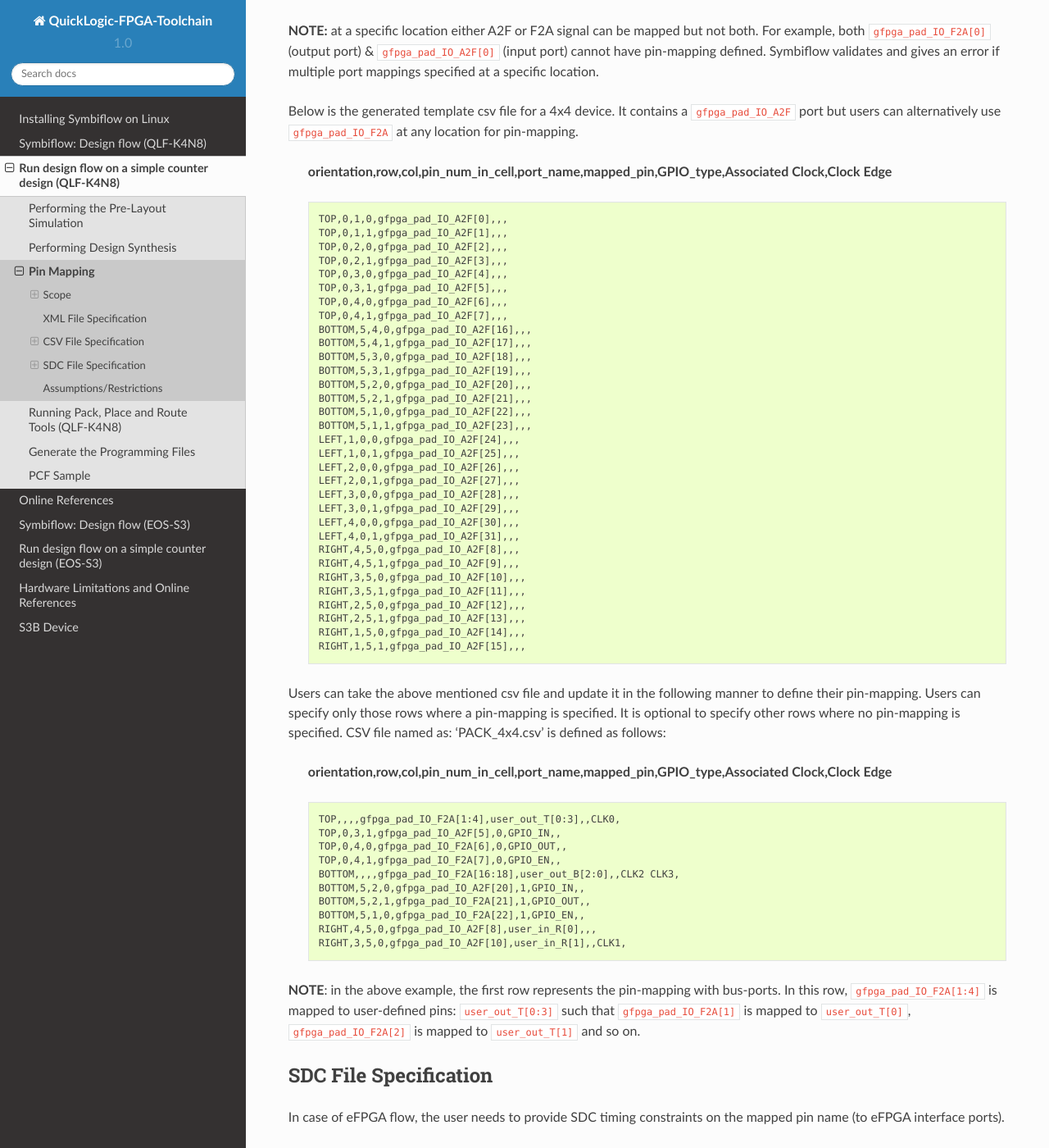
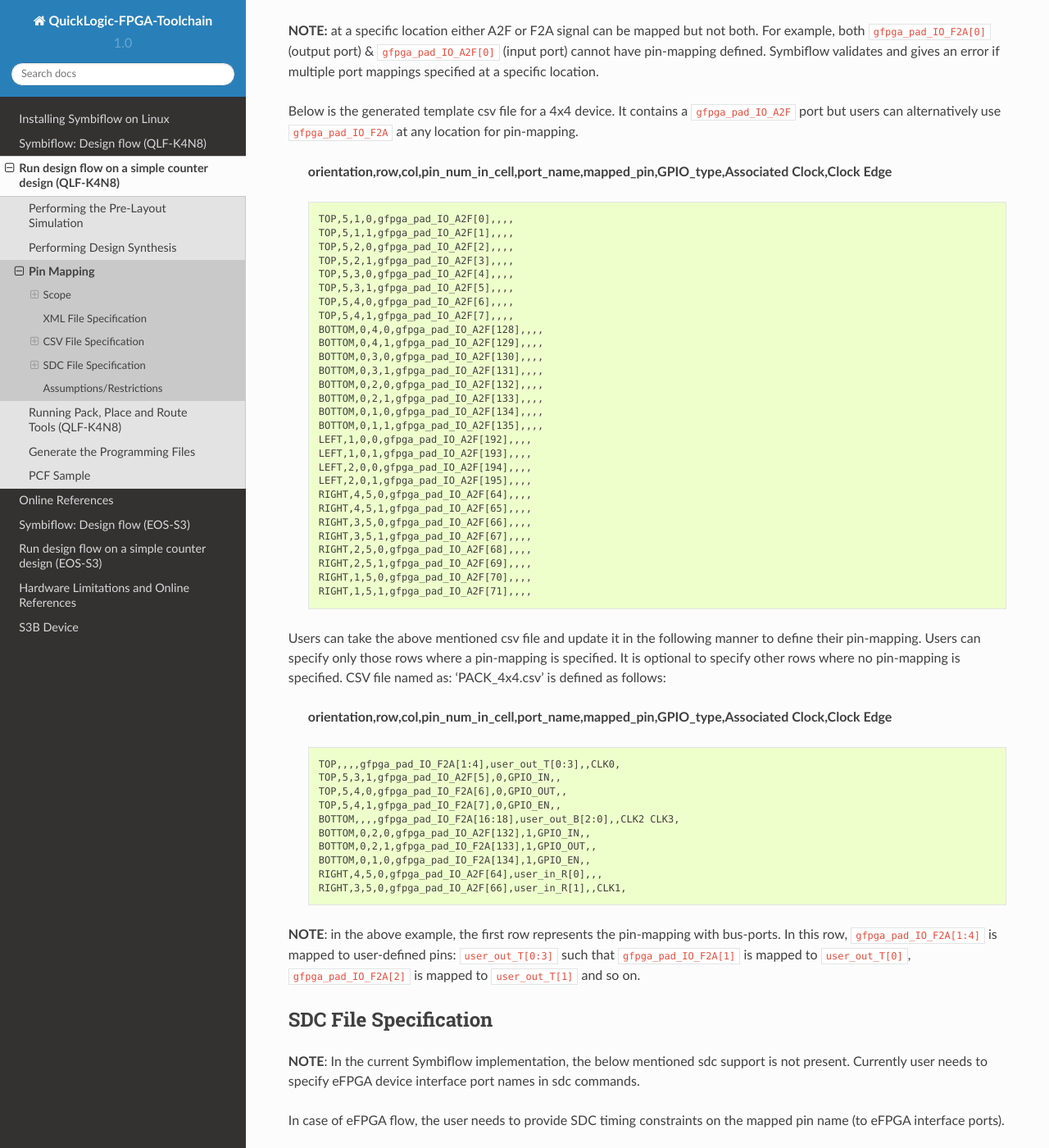
Before and after one commit to QuickLogic-Corp/quicklogic-fpga-toolchain, a Sphinx documentation site: the page built from docs/source/tutorial/qlf_k4n8/Pin-mapping.rst, in a window 1280 px wide and 1400 px high, scrolled down 5535 px. Shown: the whole window at 82% size. Built offline with Sphinx 7.4.7 and the Read the Docs theme 2.0.0, drawn with Linux system fonts in a browser that asks for light colours.

Commit message:
Updating pin-map doc with a note on sdc commands

```diff
--- a/docs/source/tutorial/qlf_k4n8/Pin-mapping.rst
+++ b/docs/source/tutorial/qlf_k4n8/Pin-mapping.rst
@@ -108,7 +108,7 @@ Template xml file <https://github.com/SymbiFlow/symbiflow-arch-defs/blob/master/
 
     <DEVICE name= "qlf_k4n8_umc22" family="qlf_k4n8" width="26" height="26" z="16">
         <IO>
-            <TOP_IO y="0">
+            <TOP_IO y="25">
                 <CELL port_name="f2a_i" mapped_name="gfpga_pad_IO_F2A[0:383]" startx="1" endx="24"/>
                 <CELL port_name="a2f_o" mapped_name="gfpga_pad_IO_A2F[0:383]" startx="1" endx="24"/>
             </TOP_IO>
@@ -116,7 +116,7 @@ Template xml file <https://github.com/SymbiFlow/symbiflow-arch-defs/blob/master/
                 <CELL port_name="f2a_i" mapped_name="gfpga_pad_IO_F2A[384:767]" starty="24" endy="1"/>
                 <CELL port_name="a2f_o" mapped_name="gfpga_pad_IO_A2F[384:767]" starty="24" endy="1"/>
             </RIGHT_IO>
-            <BOTTOM_IO y="25">
+            <BOTTOM_IO y="0">
                 <CELL port_name="f2a_i" mapped_name="gfpga_pad_IO_F2A[768:1151]" startx="24" endx="1"/>
                 <CELL port_name="a2f_o" mapped_name="gfpga_pad_IO_A2F[768:1151]" startx="24" endx="1"/>
             </BOTTOM_IO>
@@ -169,38 +169,34 @@ Below is the generated template csv file for a 4x4 device. It contains a ``gfpga
 
     .. code-block:: none
 
-        TOP,0,1,0,gfpga_pad_IO_A2F[0],,,
-        TOP,0,1,1,gfpga_pad_IO_A2F[1],,,
-        TOP,0,2,0,gfpga_pad_IO_A2F[2],,,
-        TOP,0,2,1,gfpga_pad_IO_A2F[3],,,
-        TOP,0,3,0,gfpga_pad_IO_A2F[4],,,
-        TOP,0,3,1,gfpga_pad_IO_A2F[5],,,
-        TOP,0,4,0,gfpga_pad_IO_A2F[6],,,
-        TOP,0,4,1,gfpga_pad_IO_A2F[7],,,
-        BOTTOM,5,4,0,gfpga_pad_IO_A2F[16],,,
-        BOTTOM,5,4,1,gfpga_pad_IO_A2F[17],,,
-        BOTTOM,5,3,0,gfpga_pad_IO_A2F[18],,,
-        BOTTOM,5,3,1,gfpga_pad_IO_A2F[19],,,
-        BOTTOM,5,2,0,gfpga_pad_IO_A2F[20],,,
-        BOTTOM,5,2,1,gfpga_pad_IO_A2F[21],,,
-        BOTTOM,5,1,0,gfpga_pad_IO_A2F[22],,,
-        BOTTOM,5,1,1,gfpga_pad_IO_A2F[23],,,
-        LEFT,1,0,0,gfpga_pad_IO_A2F[24],,,
-        LEFT,1,0,1,gfpga_pad_IO_A2F[25],,,
-        LEFT,2,0,0,gfpga_pad_IO_A2F[26],,,
-        LEFT,2,0,1,gfpga_pad_IO_A2F[27],,,
-        LEFT,3,0,0,gfpga_pad_IO_A2F[28],,,
-        LEFT,3,0,1,gfpga_pad_IO_A2F[29],,,
-        LEFT,4,0,0,gfpga_pad_IO_A2F[30],,,
-        LEFT,4,0,1,gfpga_pad_IO_A2F[31],,,
-        RIGHT,4,5,0,gfpga_pad_IO_A2F[8],,,
-        RIGHT,4,5,1,gfpga_pad_IO_A2F[9],,,
-        RIGHT,3,5,0,gfpga_pad_IO_A2F[10],,,
-        RIGHT,3,5,1,gfpga_pad_IO_A2F[11],,,
-        RIGHT,2,5,0,gfpga_pad_IO_A2F[12],,,
-        RIGHT,2,5,1,gfpga_pad_IO_A2F[13],,,
-        RIGHT,1,5,0,gfpga_pad_IO_A2F[14],,,
-        RIGHT,1,5,1,gfpga_pad_IO_A2F[15],,,
+        TOP,5,1,0,gfpga_pad_IO_A2F[0],,,,
+        TOP,5,1,1,gfpga_pad_IO_A2F[1],,,,
+        TOP,5,2,0,gfpga_pad_IO_A2F[2],,,,
+        TOP,5,2,1,gfpga_pad_IO_A2F[3],,,,
+        TOP,5,3,0,gfpga_pad_IO_A2F[4],,,,
+        TOP,5,3,1,gfpga_pad_IO_A2F[5],,,,
+        TOP,5,4,0,gfpga_pad_IO_A2F[6],,,,
+        TOP,5,4,1,gfpga_pad_IO_A2F[7],,,,
+        BOTTOM,0,4,0,gfpga_pad_IO_A2F[128],,,,
+        BOTTOM,0,4,1,gfpga_pad_IO_A2F[129],,,,
+        BOTTOM,0,3,0,gfpga_pad_IO_A2F[130],,,,
+        BOTTOM,0,3,1,gfpga_pad_IO_A2F[131],,,,
+        BOTTOM,0,2,0,gfpga_pad_IO_A2F[132],,,,
+        BOTTOM,0,2,1,gfpga_pad_IO_A2F[133],,,,
+        BOTTOM,0,1,0,gfpga_pad_IO_A2F[134],,,,
+        BOTTOM,0,1,1,gfpga_pad_IO_A2F[135],,,,
+        LEFT,1,0,0,gfpga_pad_IO_A2F[192],,,,
+        LEFT,1,0,1,gfpga_pad_IO_A2F[193],,,,
+        LEFT,2,0,0,gfpga_pad_IO_A2F[194],,,,
+        LEFT,2,0,1,gfpga_pad_IO_A2F[195],,,,
+        RIGHT,4,5,0,gfpga_pad_IO_A2F[64],,,,
+        RIGHT,4,5,1,gfpga_pad_IO_A2F[65],,,,
+        RIGHT,3,5,0,gfpga_pad_IO_A2F[66],,,,
+        RIGHT,3,5,1,gfpga_pad_IO_A2F[67],,,,
+        RIGHT,2,5,0,gfpga_pad_IO_A2F[68],,,,
+        RIGHT,2,5,1,gfpga_pad_IO_A2F[69],,,,
+        RIGHT,1,5,0,gfpga_pad_IO_A2F[70],,,,
+        RIGHT,1,5,1,gfpga_pad_IO_A2F[71],,,,
 
 Users can take the above mentioned csv file and update it in the following manner to define their pin-mapping. Users can specify only those rows where a pin-mapping is specified. It is optional to specify other rows where no pin-mapping is specified. CSV file named as: ‘PACK_4x4.csv’ is defined as follows:
 
@@ -209,15 +205,15 @@ Users can take the above mentioned csv file and update it in the following manne
     .. code-block:: none
 
         TOP,,,,gfpga_pad_IO_F2A[1:4],user_out_T[0:3],,CLK0,
-        TOP,0,3,1,gfpga_pad_IO_A2F[5],0,GPIO_IN,,
-        TOP,0,4,0,gfpga_pad_IO_F2A[6],0,GPIO_OUT,,
-        TOP,0,4,1,gfpga_pad_IO_F2A[7],0,GPIO_EN,,
+        TOP,5,3,1,gfpga_pad_IO_A2F[5],0,GPIO_IN,,
+        TOP,5,4,0,gfpga_pad_IO_F2A[6],0,GPIO_OUT,,
+        TOP,5,4,1,gfpga_pad_IO_F2A[7],0,GPIO_EN,,
         BOTTOM,,,,gfpga_pad_IO_F2A[16:18],user_out_B[2:0],,CLK2 CLK3,
-        BOTTOM,5,2,0,gfpga_pad_IO_A2F[20],1,GPIO_IN,,
-        BOTTOM,5,2,1,gfpga_pad_IO_F2A[21],1,GPIO_OUT,,
-        BOTTOM,5,1,0,gfpga_pad_IO_F2A[22],1,GPIO_EN,,
-        RIGHT,4,5,0,gfpga_pad_IO_A2F[8],user_in_R[0],,,
-        RIGHT,3,5,0,gfpga_pad_IO_A2F[10],user_in_R[1],,CLK1,
+        BOTTOM,0,2,0,gfpga_pad_IO_A2F[132],1,GPIO_IN,,
+        BOTTOM,0,2,1,gfpga_pad_IO_F2A[133],1,GPIO_OUT,,
+        BOTTOM,0,1,0,gfpga_pad_IO_F2A[134],1,GPIO_EN,,
+        RIGHT,4,5,0,gfpga_pad_IO_A2F[64],user_in_R[0],,,
+        RIGHT,3,5,0,gfpga_pad_IO_A2F[66],user_in_R[1],,CLK1,
 
 
 **NOTE**: in the above example, the first row represents the pin-mapping with bus-ports. In this row, ``gfpga_pad_IO_F2A[1:4]`` is mapped to user-defined pins: ``user_out_T[0:3]`` such that ``gfpga_pad_IO_F2A[1]`` is mapped to ``user_out_T[0]``, ``gfpga_pad_IO_F2A[2]`` is mapped to ``user_out_T[1]`` and so on.
@@ -225,6 +221,8 @@ Users can take the above mentioned csv file and update it in the following manne
 
 SDC File Specification
 *************************
+
+**NOTE**: In the current Symbiflow implementation, the below mentioned sdc support is not present. Currently user needs to specify eFPGA device interface port names in sdc commands.
 
 In case of eFPGA flow, the user needs to provide SDC timing constraints on the mapped pin name (to eFPGA interface ports).
 
```
